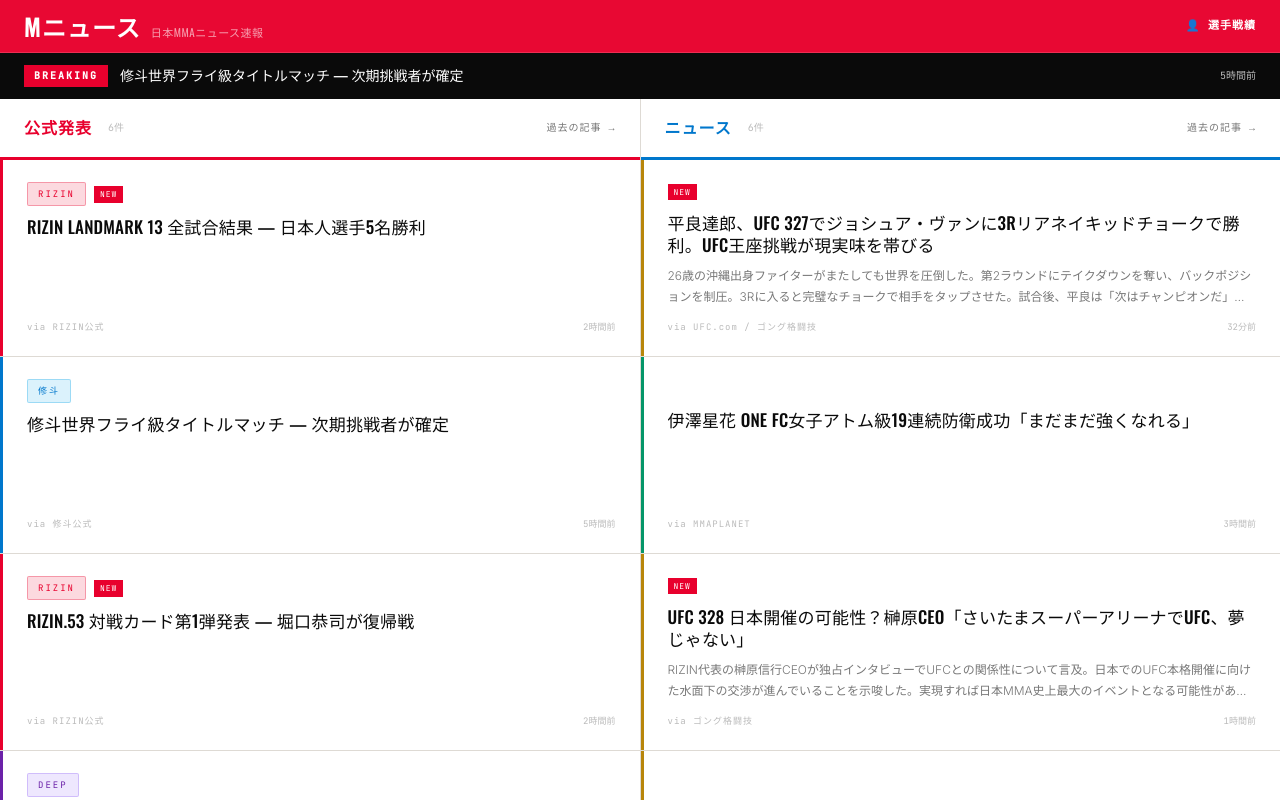
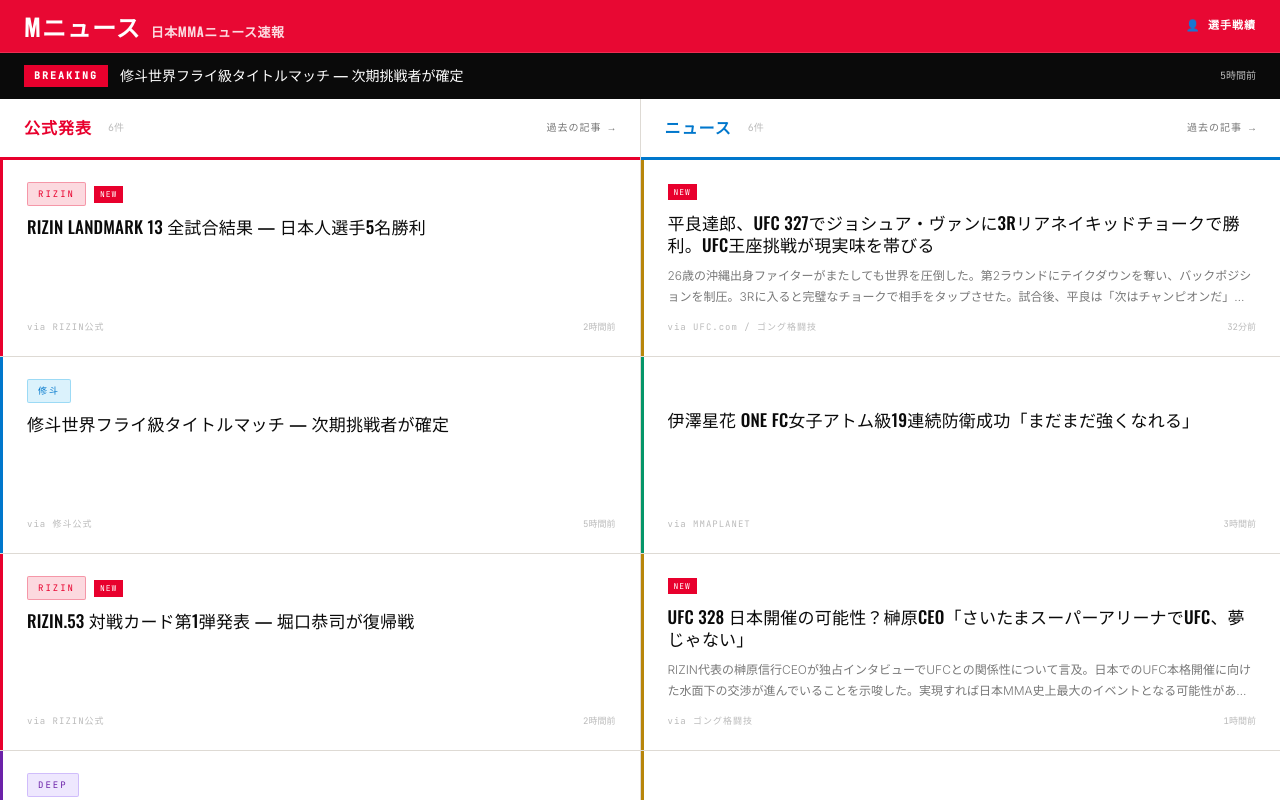
Before and after one commit to mnews-mma/mnews, a Next.js app: page / in a window 1280 px wide. Shown: the top 800 px of the page. Built offline with nearby package versions, Linux system fonts and the light colour scheme; no server answers.

Commit message:
Make logo tagline larger and more opaque
Co-Authored-By: Claude Sonnet 4.6 <noreply@anthropic.com>

```diff
--- a/src/app/globals.css
+++ b/src/app/globals.css
@@ -92,10 +92,10 @@ nav {
   color: #fff;
 }
 .logo-tagline {
-  font-size: 11px;
-  font-weight: 400;
+  font-size: 13px;
+  font-weight: 600;
   letter-spacing: 0.5px;
-  color: rgba(255, 255, 255, 0.6);
+  color: rgba(255, 255, 255, 0.85);
   margin-left: 10px;
   white-space: nowrap;
 }
```
